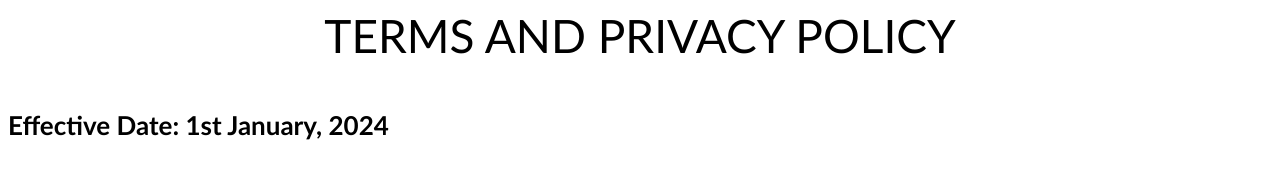
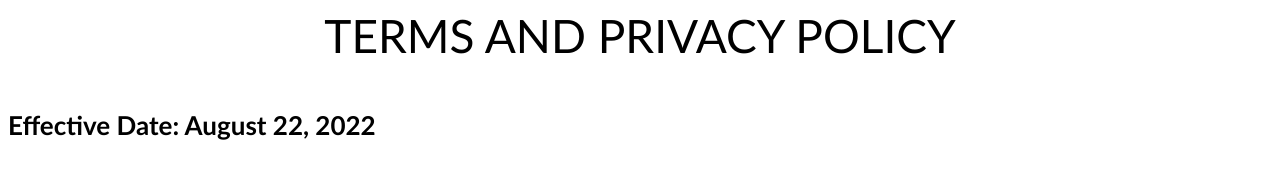
Before and after one commit to dawiddd95/terms-and-conditions, a plain HTML site: page index.html in a window 1280 px wide. Shown: the top 174 px of the page. Drawn offline with Linux system fonts and the light colour scheme.

Commit message:
Update index.html

```diff
--- a/index.html
+++ b/index.html
@@ -1,5 +1,5 @@
 <p class="title">TERMS AND PRIVACY POLICY</p>
-<p class="date">Effective Date: 1st January, 2024</p>
+<p class="date">Effective Date: August 22, 2022</p>
 
 <p class="chapter">CHAPTER 1 - Principle of our Privacy Policy</p>
 <p>
```
